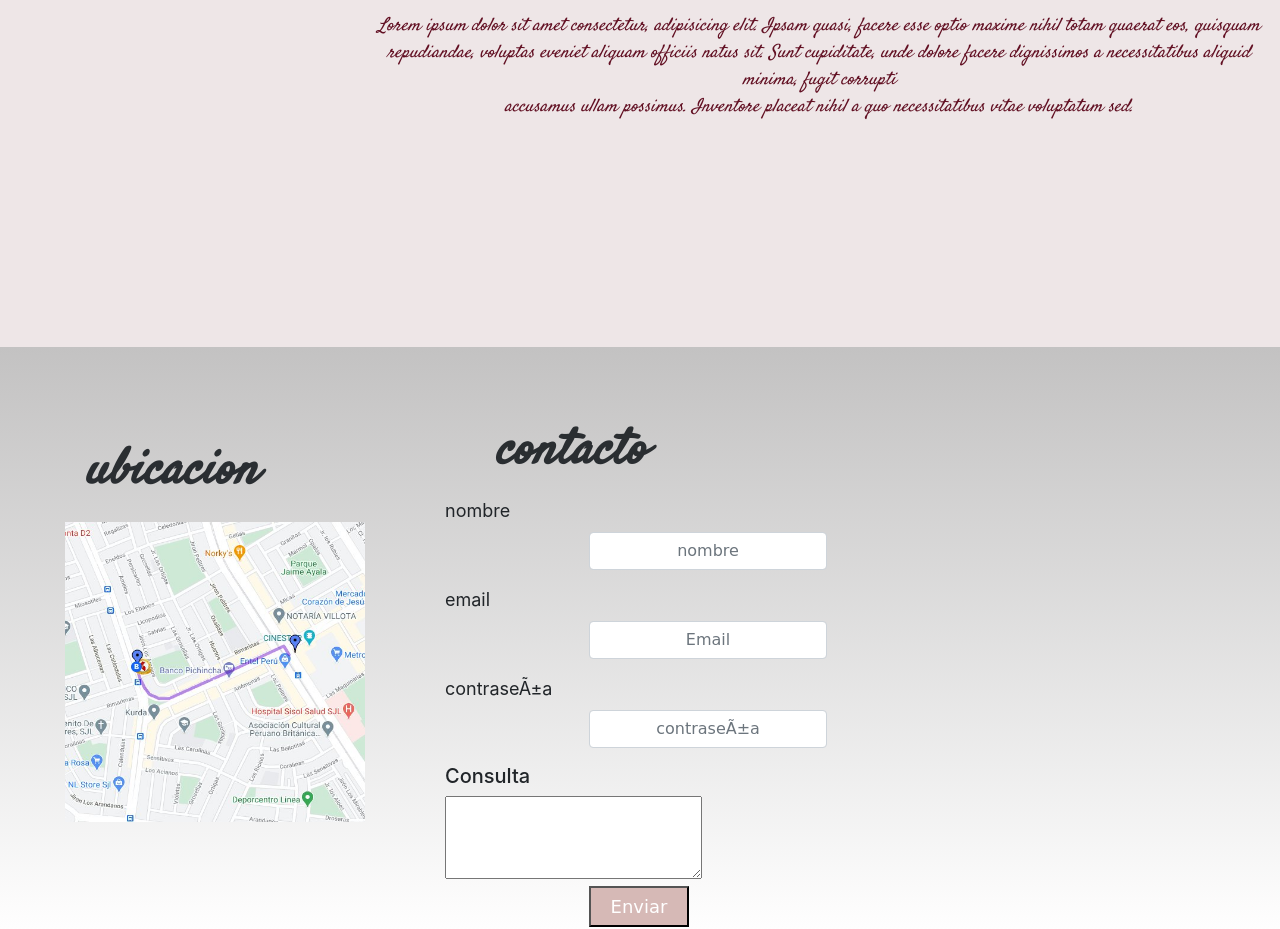
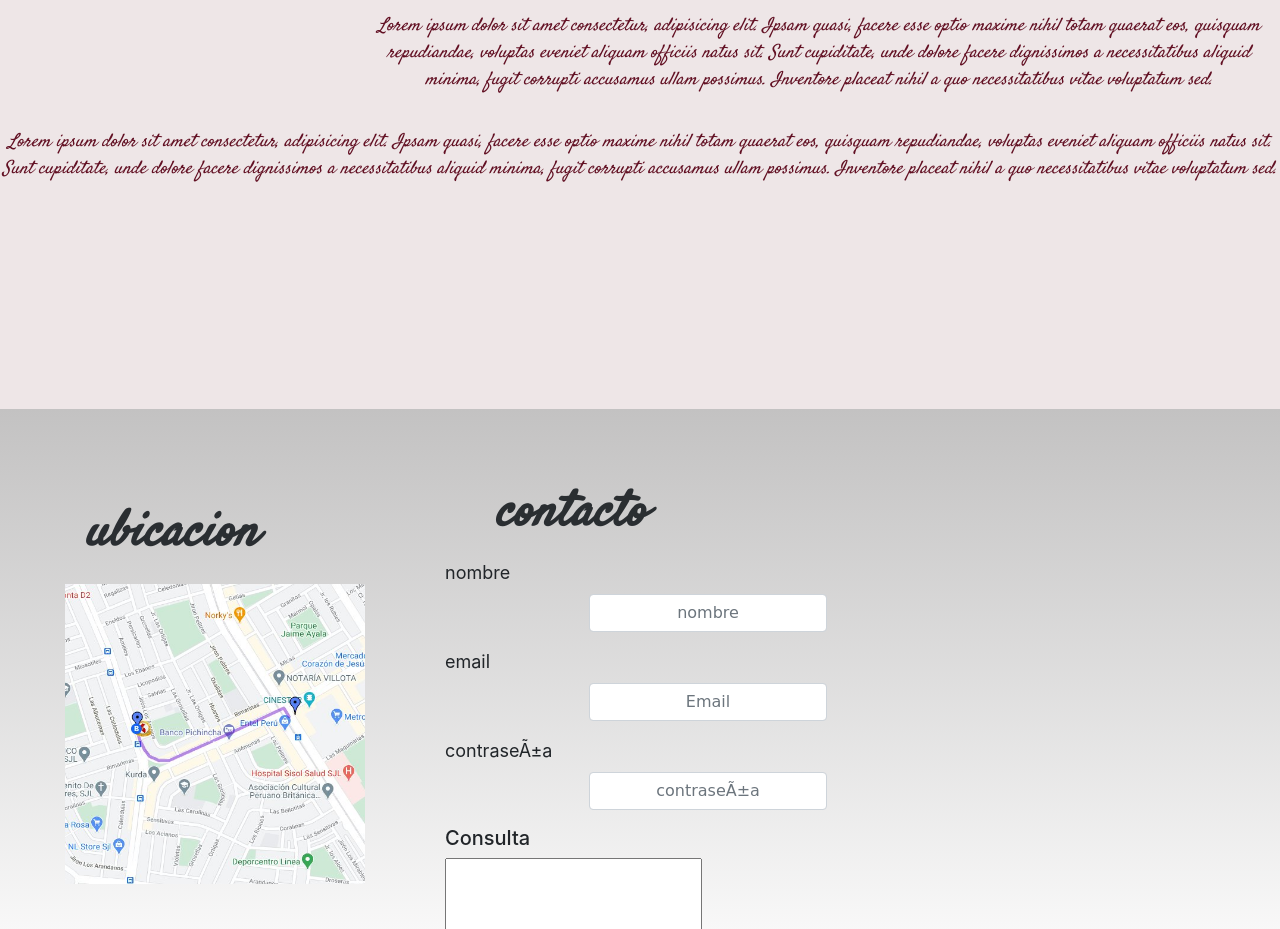
Before and after one commit to monica-art/proyecto-Canelo, a website: page index.html in a window 1280 px wide. Shown: the part 2040-2969 px from the top of the page. Drawn offline with nearby package versions, Linux system fonts and the light colour scheme.

Commit message:
Modificacion de index

```diff
--- a/index.html
+++ b/index.html
@@ -191,8 +191,13 @@
         <p class="txt">
             Lorem ipsum dolor sit amet consectetur, adipisicing elit. Ipsam quasi, facere esse optio maxime nihil totam
             quaerat eos, quisquam repudiandae, voluptas eveniet aliquam officiis natus sit. Sunt cupiditate, unde dolore
-            facere dignissimos a necessitatibus aliquid minima, fugit corrupti <br>
+            facere dignissimos a necessitatibus aliquid minima, fugit corrupti
             accusamus ullam possimus. Inventore placeat nihil a quo necessitatibus vitae voluptatum sed.
+            <p class="txt">
+                Lorem ipsum dolor sit amet consectetur, adipisicing elit. Ipsam quasi, facere esse optio maxime nihil totam
+                quaerat eos, quisquam repudiandae, voluptas eveniet aliquam officiis natus sit. Sunt cupiditate, unde dolore
+                facere dignissimos a necessitatibus aliquid minima, fugit corrupti
+                accusamus ullam possimus. Inventore placeat nihil a quo necessitatibus vitae voluptatum sed.
         </div>
     </main>
     <!-- bootstrap-->
```
